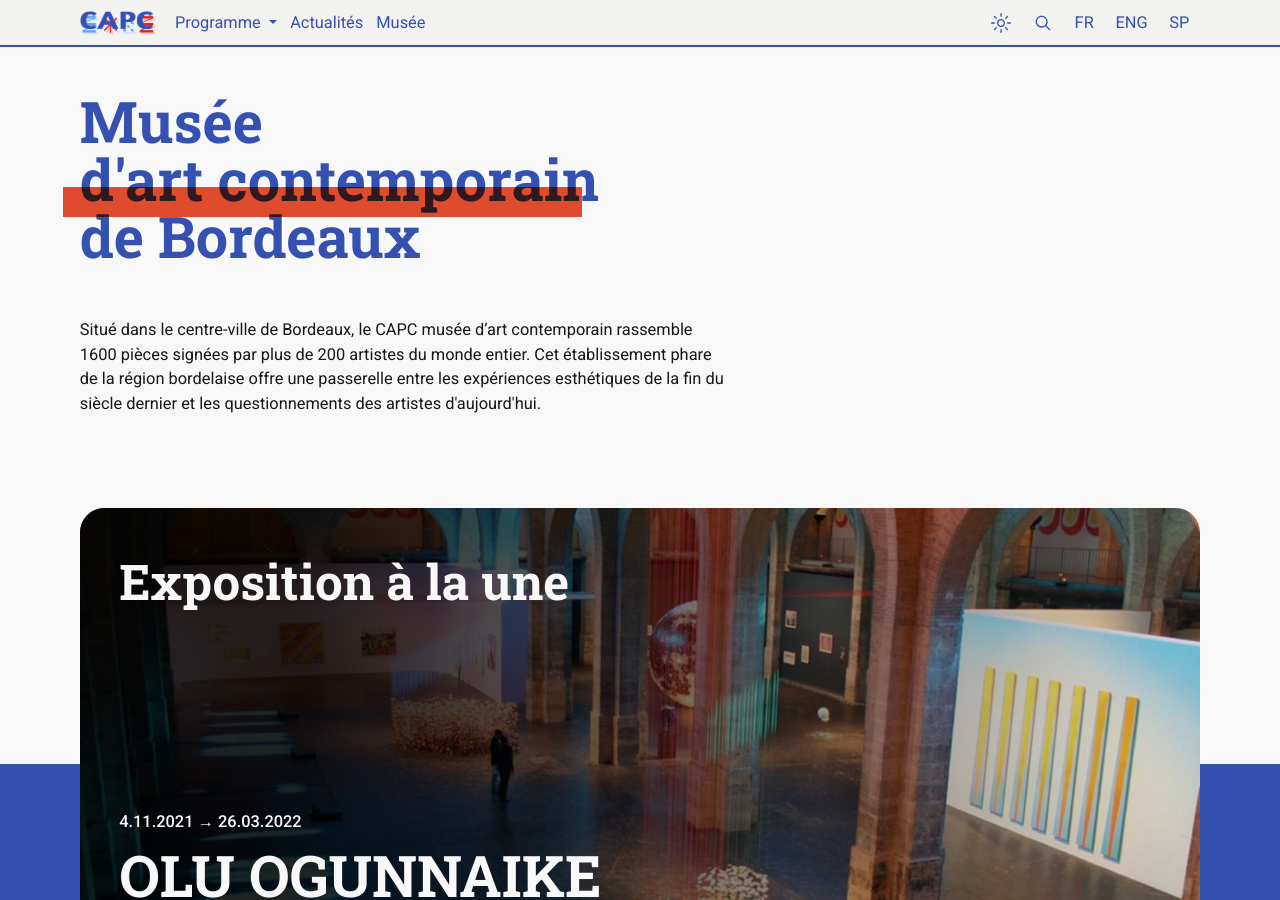
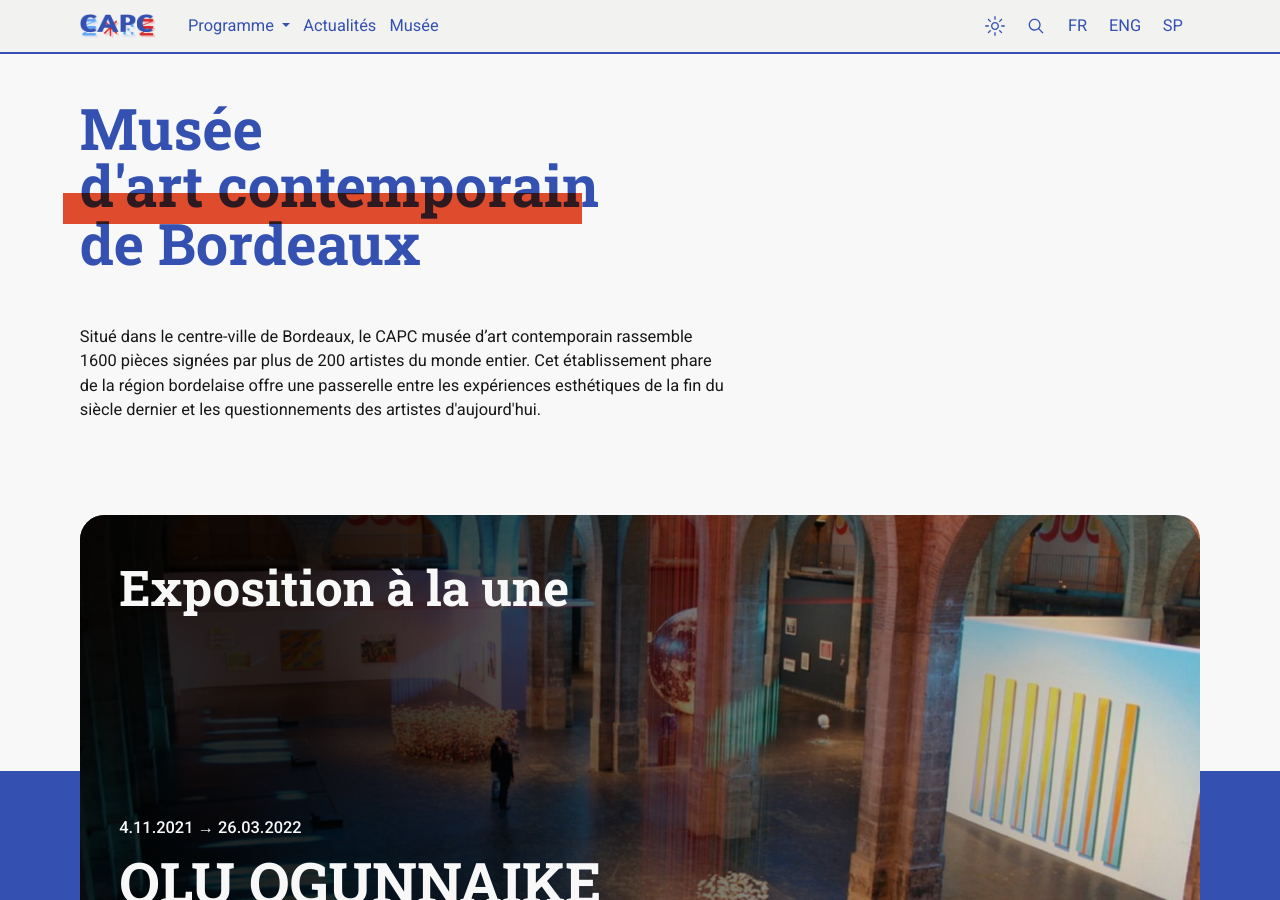
Before and after one commit to studio-beauvoir/jekyll-capc, a Jekyll site: the page built from _pages/index.html, in a window 1280 px wide and 900 px high. Built offline with Jekyll 4.4.1, drawn with Linux system fonts in a browser that asks for light colours.

Commit message:
header: responsive

```diff
--- a/_includes/header.html
+++ b/_includes/header.html
@@ -1,6 +1,6 @@
 <header id="header">
     <nav class="sticky-top top-0 navbar navbar-expand-md navbar-light bg-b-2 border-s-1 border-bottom border-2">
-        <div class="container align-center justify-center">
+        <div class="container align-center justify-center py-md-1">
             <!-- menuBurger: tel -->
             <button class="navbar-toggler border-0" type="button" data-bs-toggle="collapse" data-bs-target="#navbarheader" aria-controls="navbarheader" aria-expanded="false" aria-label="Toggle navigation">
                 {% include components/menu-toggler-icon.html %}
@@ -32,10 +32,12 @@
 
 
             <!-- sectionNavigation : se cache sur tel / tj affiché sur pc -->
-            <div class="collapse navbar-collapse justify-center  flex-column-reverse flex-md-row text-h1 text-md-p" id="navbarheader">
-                <ul class="navbar-nav me-auto mb-md-0 align-items-md-center">
-                    <li class="nav-item dropdown">
-                        <a class="nav-link dropdown-toggle text-h1 text-md-p" href="#" id="programDropdownMenuLink" role="button" data-bs-toggle="dropdown" aria-expanded="false">
+            <div class="collapse navbar-collapse  text-h1 text-md-p" id="navbarheader">
+                <div class="d-flex w-100 py-5 py-md-0 flew-grow-1 justify-content-between align-items-start align-items-md-center flex-column-reverse flex-md-row">
+                    <!-- subsectionLinks : plus de marge sur tel -->
+                    <ul class="navbar-nav my-2 mx-3 my-md-0 align-items-md-center">
+                        <li class="nav-item dropdown py-3 py-md-0">
+                            <a class="nav-link  dropdown-toggle text-h1 text-md-p" href="#" id="programDropdownMenuLink" role="button" data-bs-toggle="dropdown" aria-expanded="false">
                                 Programme
                             </a>
                             <ul class="dropdown-menu border-0 bg-b-2  rounded-0 rounded-bottom" aria-labelledby="programDropdownMenuLink">
@@ -46,14 +48,17 @@
                                 <li><a class="dropdown-item" href="#">Jeune public</a></li>
                             </ul>
                         </li>
-                    <li class="nav-item">
+                        <li class="nav-item py-3 py-md-0">
                             <a class="nav-link text-h1 text-md-p" href="#">Actualités</a>
                         </li>
-                    <li class="nav-item">
+                        <li class="nav-item py-3 py-md-0">
                             <a class="nav-link text-h1 text-md-p" href="#">Musée</a>
                         </li>
                     </ul>
-                <ul class="navbar-nav ms-auto mb-2 mb-md-0 align-items-center justify-content-center flex-row">
+                    <!-- fin subsectionLinks -->
+
+                    <!-- subsectionOther -->
+                    <ul class="navbar-nav my-3 mx-2 my-md-0 align-items-center justify-content-center flex-row">
 
                         <!-- subsectionActions : caché sur mobile -->
                         <li class="nav-item d-none d-md-block">
@@ -73,7 +78,7 @@
                         <!-- fin subsectionActions -->
 
                         <li class="nav-item">
-                        <span class="btn">FR</span>
+                            <span class="btn active">FR</span>
                         </li>
                         <li class="nav-item">
                             <span class="btn">ENG</span>
@@ -82,6 +87,10 @@
                             <span class="btn">SP</span>
                         </li>
                     </ul>
+                    <!-- fin subsectionOther -->
+                </div>
+
+
             </div>
             <!-- fin sectionNavigation -->
 
```
Lines whose indentation alone changed are shown as unchanged.
